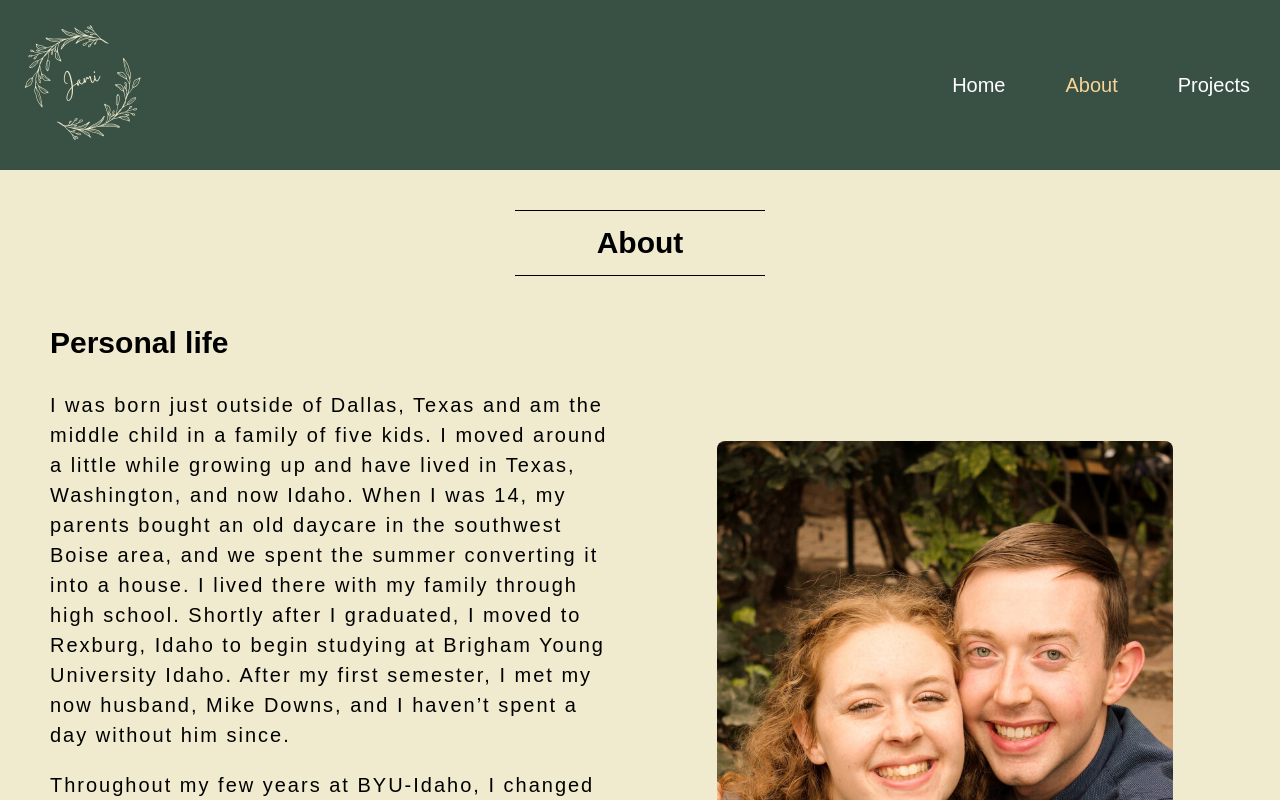
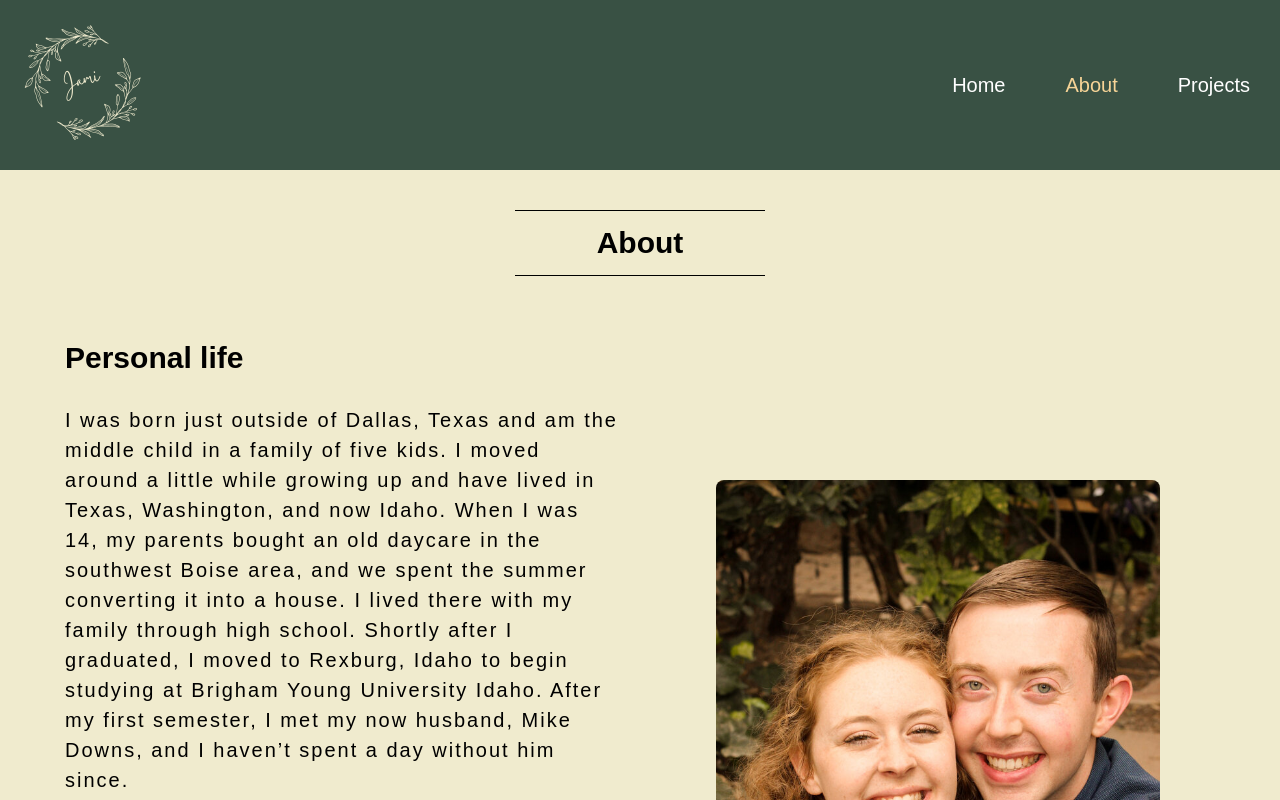
Before and after one commit to mdowns1999/jami-downs-portfolio, a React (Create React App) app: page /jami-downs-portfolio/about in a window 1280 px wide. Shown: the top 800 px of the page. Built offline with nearby package versions, Linux system fonts and the light colour scheme; the HTML template or start-up script is replaced by a standard one.

Commit message:
Added New Resume and fixed padding issue

```diff
--- a/src/components/About/AboutPage.module.css
+++ b/src/components/About/AboutPage.module.css
@@ -1,7 +1,7 @@
 .aboutBox,
 .skillsBox {
   margin: 1em auto;
-  padding: 10px;
+  padding: 25px;
   max-width: 1200px;
   display: grid;
   gap: 1em;
--- a/src/components/Projects/ProjectsPage.js
+++ b/src/components/Projects/ProjectsPage.js
@@ -8,15 +8,15 @@ const ProjectsPage = () => {
   let projectSubjects = [
     {
       id: "1",
+      name: "marketing",
+    },
+    {
+      id: "2",
       name: "photography",
     },
     {
-      id: "2",
+      id: "3",
       name: "writing",
-    },
-    {
-      id: "3",
-      name: "marketing",
     },
   ];
   return (
```
Also changed, not shown: 1 other file (tests, documents, lock files or other folders).
